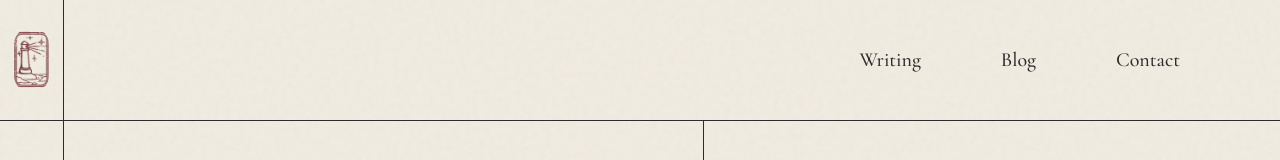
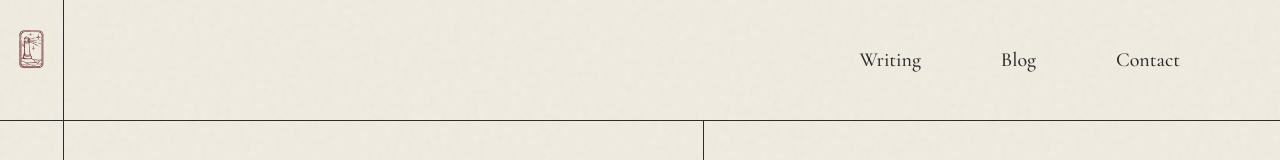
Before and after one commit to dilsaa/dilsaa, a plain HTML site: page index.html in a window 1280 px wide. Shown: the top 160 px of the page. Drawn offline with nearby package versions, Linux system fonts and the light colour scheme; a web font is replaced by a local one.

Commit message:
Update index.html

```diff
--- a/index.html
+++ b/index.html
@@ -84,7 +84,7 @@
         <div class="w-[80px] lg:w-[5%] h-[80px] lg:h-[120px] bg-[#f0ece1] border-r border-[#292929] flex items-center justify-center shrink-0 cursor-pointer nav-logo group relative"
             data-target="about">
             <div class="relative w-[28px] h-[55px] lg:w-[34.121px] lg:h-[66.917px]">
-                <img src="assets/dilan_logo_.png" alt="Logo" class="w-full h-full object-cover rounded-[46.378px]" />
+                <img src="assets/dilan_logo_.png" alt="Logo" />
             </div>
 
             <!-- Tooltip (Positioned relative to this container) -->
```
